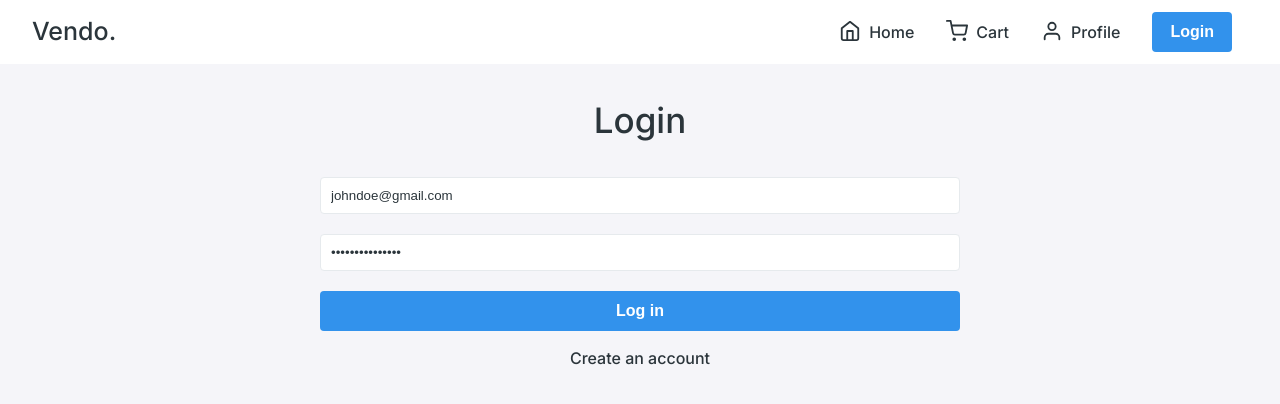
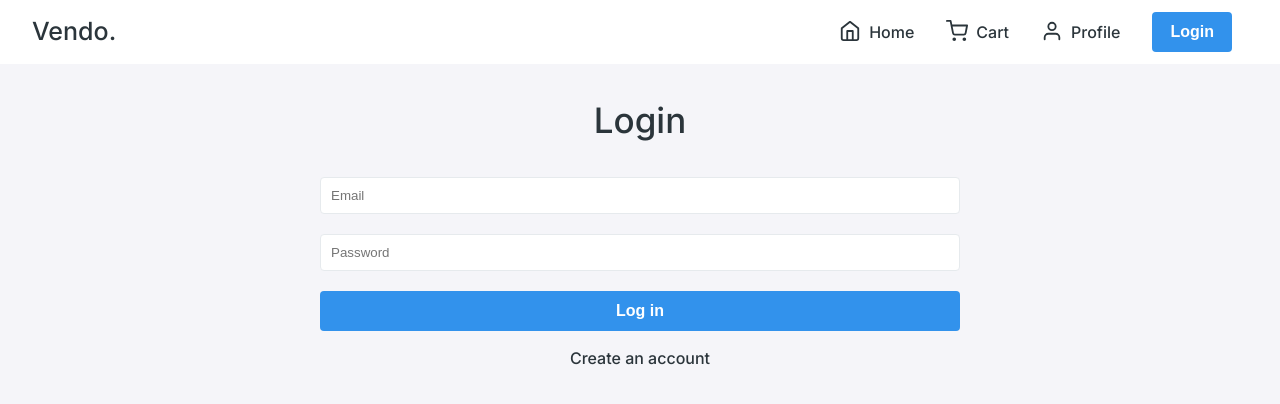
Before and after one commit to facundoveliz/vendo, a React (Create React App) app in the folder client/: page /login in a window 1280 px wide. Shown: the top 404 px of the page. Built offline with nearby package versions, Linux system fonts and the light colour scheme; no server answers.

Commit message:
changed login default values

```diff
--- a/client/src/components/auth/Login.jsx
+++ b/client/src/components/auth/Login.jsx
@@ -51,7 +51,6 @@ function Login() {
       <h1>Login</h1>
       <form onSubmit={handleSubmit(onSubmit)}>
         <input
-          defaultValue="johndoe@gmail.com"
           className={errors.email?.message ? 'input-error' : ''}
           name="email"
           placeholder="Email"
@@ -60,7 +59,6 @@ function Login() {
 
         <input
           type="password"
-          defaultValue="johndoepassword"
           className={errors.email?.message ? 'input-error' : ''}
           name="password"
           placeholder="Password"
```
Also changed, not shown: 1 other file (tests, documents, lock files or other folders).
